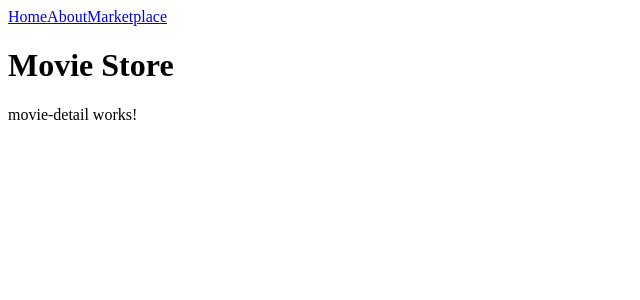
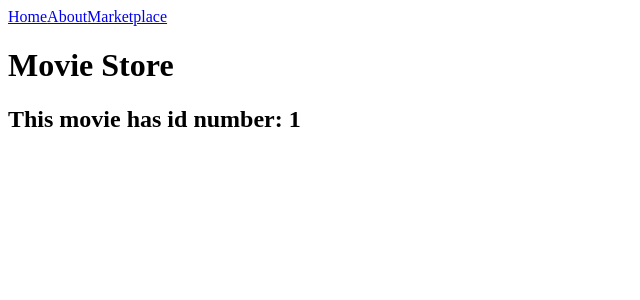
Before and after one commit to brandonkudo/angular-firebase-practice, an Angular app: page /movies/1 in a window 1280 px wide. Shown: the top 300 px of the page, without its empty margins (0-640 px from the left). Built offline with nearby package versions, Linux system fonts and the light colour scheme.

Commit message:
add service

```diff
--- a/src/app/marketplace/marketplace.component.ts
+++ b/src/app/marketplace/marketplace.component.ts
@@ -1,20 +1,24 @@
-import { Component } from '@angular/core';
+import { Component, OnInit } from '@angular/core';
 import { Movie } from '../movie.model';
 import { Router } from '@angular/router';
+import { MovieService } from '../movie.service';
 
 
 @Component({
   selector: 'app-marketplace',
   templateUrl: './marketplace.component.html',
-  styleUrls: ['./marketplace.component.scss']
+  styleUrls: ['./marketplace.component.scss'],
+  providers: [MovieService]
 })
-export class MarketplaceComponent {
-  constructor(private router: Router) {}
-  movies: Movie[] = [
-    new Movie("Requiem for a Dream","David Lynch",2000,1),
-    new Movie("Mulholland Drive","David Lynch", 2005,2),
-    new Movie("The Departed","Martin Scorcese",2008,3)
-  ]
+export class MarketplaceComponent implements OnInit {
+  movies: Movie[];
+
+  constructor(private router: Router, private movieService: MovieService) {}
+
+  ngOnInit() {
+    this.movies = this.movieService.getMovies();
+  }
+
 
   goToDetailPage(clickedMovie: Movie) {
     this.router.navigate(['movies', clickedMovie.id]);
--- /dev/null
+++ b/src/app/mock-movies.ts
@@ -0,0 +1,7 @@
+import { Movie } from './movie.model';
+
+export const MOVIES: Movie[] = [
+  new Movie("Requiem for a Dream","David Lynch",2000,1),
+  new Movie("Mulholland Drive","David Lynch", 2005,2),
+  new Movie("The Departed","Martin Scorcese",2008,3)
+];
--- a/src/app/movie-detail/movie-detail.component.html
+++ b/src/app/movie-detail/movie-detail.component.html
@@ -1,3 +1 @@
-<p>
-  movie-detail works!
-</p>
+<h2>This movie has id number: {{movieId}}</h2>
--- a/src/app/movie-detail/movie-detail.component.ts
+++ b/src/app/movie-detail/movie-detail.component.ts
@@ -1,4 +1,7 @@
 import { Component, OnInit } from '@angular/core';
+import { ActivatedRoute, Params } from '@angular/router';
+import { Location } from '@angular/common';
+import { Movie } from '../movie.model';
 
 @Component({
   selector: 'app-movie-detail',
@@ -6,10 +9,14 @@ import { Component, OnInit } from '@angular/core';
   styleUrls: ['./movie-detail.component.scss']
 })
 export class MovieDetailComponent implements OnInit {
+  movieId: number = null;
 
-  constructor() { }
+  constructor(private route: ActivatedRoute, private location: Location) {}
 
   ngOnInit() {
+    this.route.params.forEach((urlParameters) => {
+      this.movieId = parseInt(urlParameters['id']);
+    });
   }
 
 }
--- /dev/null
+++ b/src/app/movie.service.ts
@@ -0,0 +1,14 @@
+import { Injectable } from '@angular/core';
+import { Movie } from './movie.model';
+import { MOVIES } from './mock-movies';
+
+@Injectable()
+export class MovieService {
+
+  constructor() { }
+
+  getMovies() {
+    return MOVIES;
+  }
+
+}
```
Also changed, not shown: 1 other file (tests, documents, lock files or other folders).
